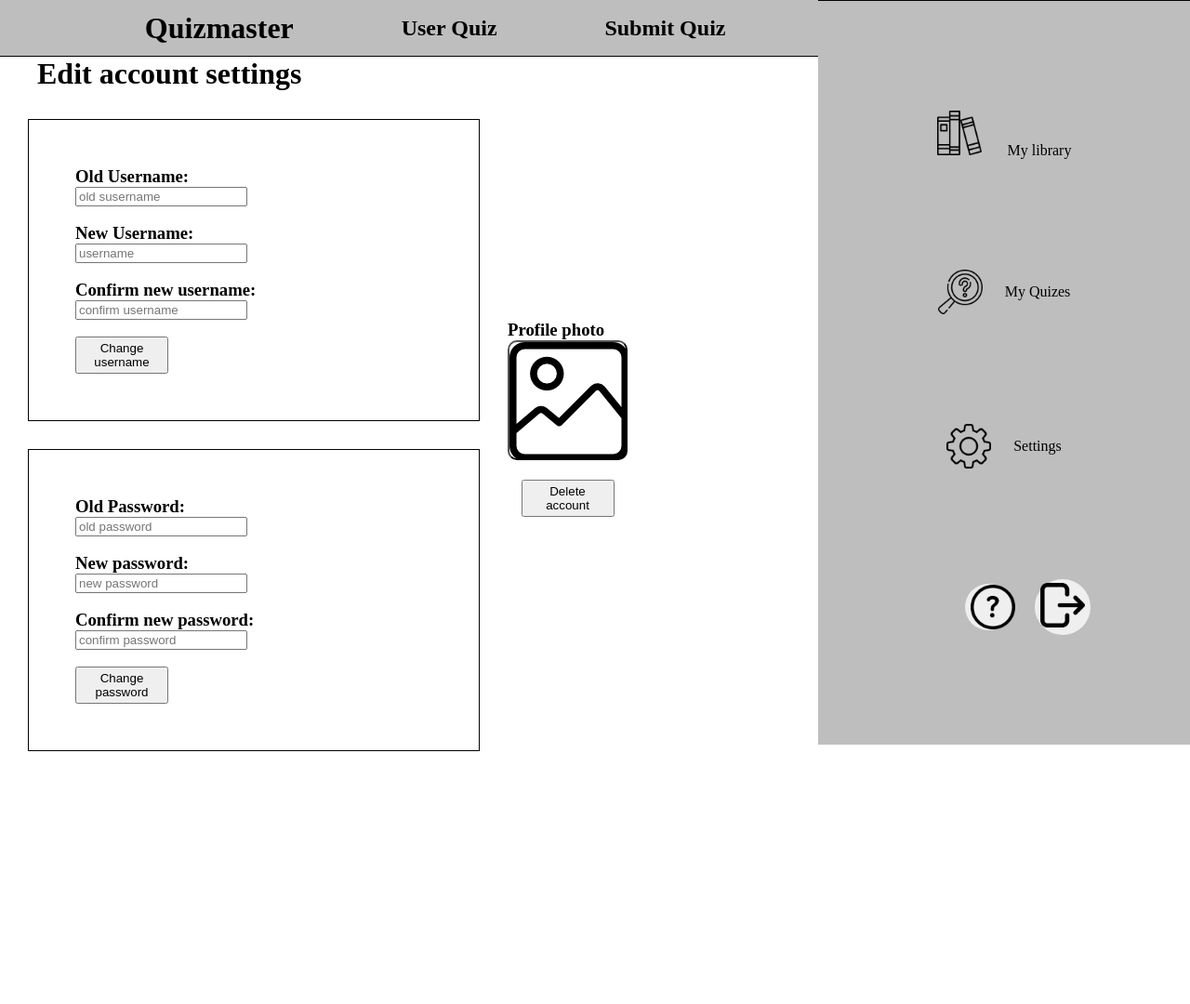
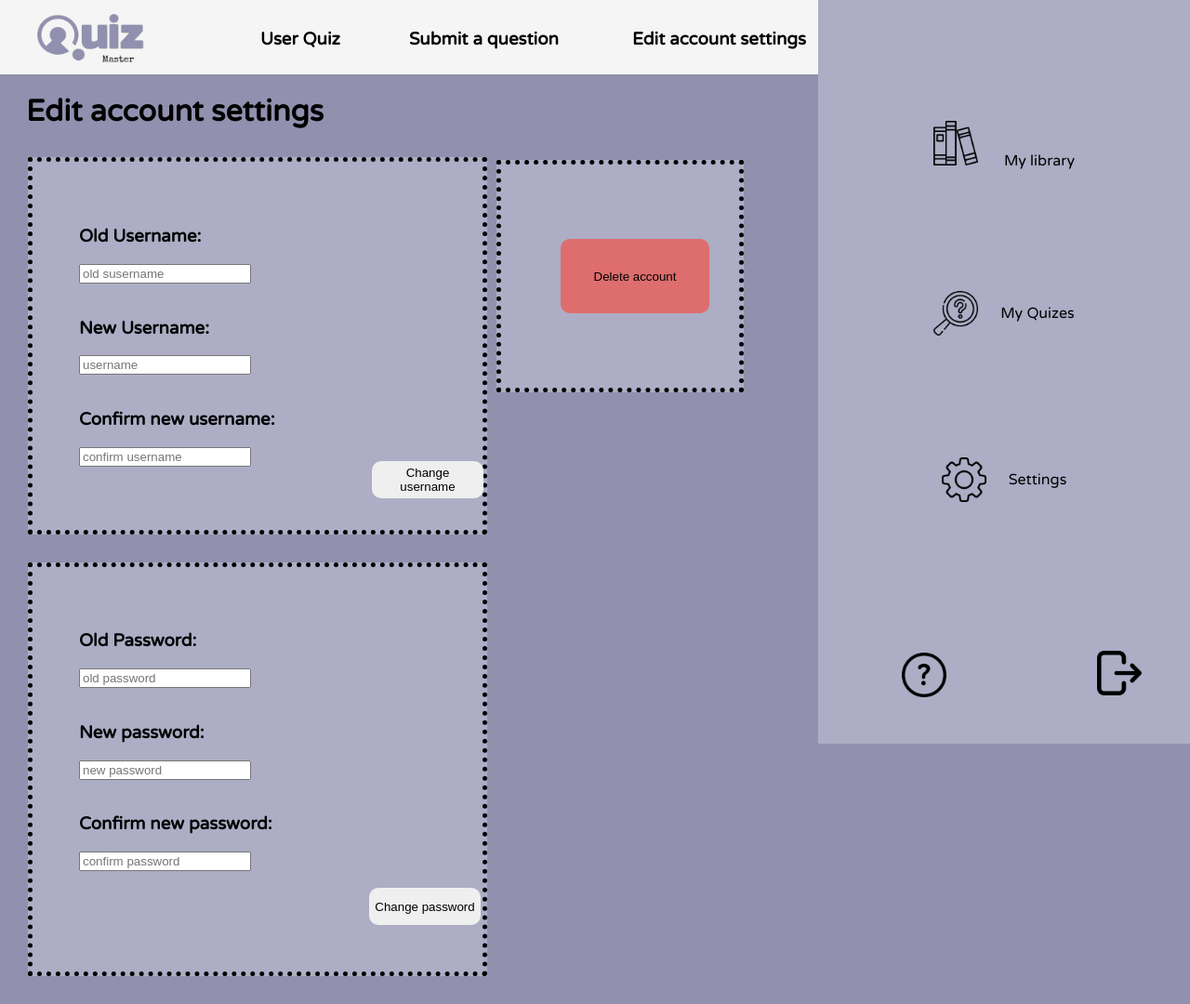
Before and after one commit to MaxErixon/FLORA, a PHP site: page /HTML/userSettings.html in a window 1280 px wide. Shown: the whole page at 93% size. Before the commit the page ends 808 px from the top, so only its background shows below. Run offline with PHP 8.4, Linux system fonts and the light colour scheme.

Commit message:
Designed user-settings

```diff
--- a/CSS/free-quiz.css
+++ b/CSS/free-quiz.css
@@ -415,3 +415,9 @@ a:hover{
     left: 55vh;
     font-family: 'Varela Round', sans-serif;
  }
+ .edit{
+    position: absolute;
+    top: 1.5vh;
+    left: 85vh;
+    font-family: 'Varela Round', sans-serif;
+ }
--- a/CSS/userSettings.css
+++ b/CSS/userSettings.css
@@ -1,24 +1,41 @@
-* {
-    margin: 0px;
+body{
+    margin:0;
+    background-color: #9190ae;
+ }
+ header{
+     height: 10vh;
+     background-color: whitesmoke;
+ }
+
+ h1{
+    font-family: 'Varela Round', sans-serif;
+    margin-left: 3.5vh;
+ }
+
+ #icon-user{
+    border: none;
+    cursor: pointer;
+    appearance: none;
+    background-color: inherit;
+
+    position: absolute;
+    top: 2vh;
+    right: 50px;
+    width: 10vh;
 }
 
-header{
-    background-color: rgb(190, 190, 190);
-    display: flex;
-    align-items: center;
-    justify-content: space-evenly;
-    width: 100vw;
-    height: 60px;
-    border-bottom: 1px solid black;
+.logo{
+    position: absolute;
+    top: -5vh;
+    left: 5vh;
+    margin-top: 2vh;
+    width: 15vh;
+    height: 18vh;
 }
-
-h1{
-    margin-left: 5vh;
-}
-
 img{
     width: 6vh;
-}
+    height: 6vh;
+ }
 #container{
     display: flex;
     align-items: center;
@@ -26,7 +43,8 @@ img{
 }
 
 .userform {
-    border: 1px solid black;
+    border: 5px dotted black;
+    background-color: rgb(173, 173, 197);
     margin: 30px;
     padding: 50px;
     gap: 50px;
@@ -34,7 +52,8 @@ img{
 
 }
 .passWform {
-    border: 1px solid black;
+    border: 5px dotted black;
+    background-color: rgb(173, 173, 197);
     margin: 30px;
     padding: 50px;
     gap: 50px;
@@ -54,17 +73,20 @@ img{
 }
 
 button {
-    height: 40px;
-    width: 100px;
+    height: 10vh;
+    width: 20vh;
 }
 
 .btnWrapper {
-    display: flex;
-    align-items: center;
-    justify-content: center;
-    flex-direction: column;
-    gap: 20px;
-    margin-top: 20px;
+    position: absolute;
+    top: 21.5vh;
+    right: 60vh;
+    border: 5px dotted black;
+background-color: rgb(173, 173, 197);
+
+
+height: 30vh;
+width: 20vw;
 
 }
 #meny{
@@ -72,13 +94,13 @@ button {
     height: 100vh;
     right: 0;
     position: fixed;
-    background-color: rgb(190, 190, 190);
+    background-color:rgb(173, 173, 197);
     top: 0;
     display: flex;
     flex-direction: column;
     justify-content: space-evenly;
     align-items: center;
-   border-top: 1px solid black;
+
 }
 
 .nav-item{
@@ -126,12 +148,104 @@ button {
     height: 50px;
     width: 50px;
     border: none;
-    border-radius: 40px 40px 40px 40px;
+    cursor: pointer;
+    appearance: none;
+    position: absolute;
+    bottom: 6vh;
+    left: 5vh;
+}
+
+#help:hover{
+    scale: 1.2;
 }
 
 #logout {
     height: 60px;
     width: 60px;
     border: none;
+    cursor: pointer;
+    appearance: none;
+    position: absolute;
+    bottom: 5vh;
+    right: 5vh;
     border-radius: 40px 40px 40px 40px;
 }
+#logout:hover{
+    scale: 1.2;
+}
+
+.user-text{
+    position: absolute;
+    top: 1.5vh;
+    left: 35vh;
+    font-family: 'Varela Round', sans-serif;
+    border: none;
+    cursor: pointer;
+    appearance: none;
+ }
+
+ a{
+    text-decoration:none;
+    color: black;
+    box-shadow: inset 0 0 0 0 #9190ae;
+    transition: color .3s ease-in-out, box-shadow .3s ease-in-out;
+    font-family: 'Varela Round', sans-serif;
+ }
+a:hover{
+  box-shadow: inset 100px 100px 0 0  #9190ae;
+  color: white;
+
+}
+ .submit{
+    position: absolute;
+    top: 1.5vh;
+    left: 55vh;
+    font-family: 'Varela Round', sans-serif;
+ }
+
+ .edit{
+    position: absolute;
+    top: 1.5vh;
+    left: 85vh;
+    font-family: 'Varela Round', sans-serif;
+ }
+
+ h3{
+    font-family: 'Varela Round', sans-serif;
+ }
+
+ .change-username{
+    border-radius: 10px 10px 10px 10px;
+    position: absolute;
+    left: 50vh;
+    bottom: 33vh;
+    border: none;
+    cursor: pointer;
+    appearance: none;
+    width: 15vh;
+    height: 5vh;
+ }
+
+ .change-password{
+    border-radius: 10px 10px 10px 10px;
+    margin-left: 39vh;
+    border: none;
+    cursor: pointer;
+    appearance: none;
+    width: 15vh;
+    height: 5vh;
+ }
+
+.btn-default{
+    border-radius: 10px 10px 10px 10px;
+    position: absolute;
+    top: 10vh;
+    left: 8vh;
+    border: none;
+    cursor: pointer;
+    appearance: none;
+    background-color: rgb(222, 109, 109);
+}
+.btn-default:hover{
+    background-color: rgb(165, 107, 107);
+}
--- a/HTML/free-quiz.html
+++ b/HTML/free-quiz.html
@@ -18,6 +18,7 @@
     <img src="../Images/Quiz-logo.png" class = "logo">
     <h3 class="user-text"><a href="">User Quiz</a></h3>
     <h3 class="submit"><a href="">Submit a question</a></h3>
+    <h3 class="edit"><a href="">Edit account settings</a></h3>
     <button id = "icon-user">
         <img src="../Images/user.jpg" alt="buttonpng">
     </button>
--- a/HTML/home-account.html
+++ b/HTML/home-account.html
@@ -16,6 +16,7 @@
         <img src="../Images/Quiz-logo.png" class = "logo">
         <h3 class="user-text"><a href="">User Quiz</a></h3>
         <h3 class="submit"><a href="">Submit a question</a></h3>
+        <h3 class="edit"><a href="">Edit account settings</a></h3>
 
 
     <button id= "icon-user" onclick = "btnuserIcon()">
--- a/HTML/home-free.html
+++ b/HTML/home-free.html
@@ -21,7 +21,7 @@
         <img src="../Images/user.jpg" alt="buttonpng">
     </button>
 </div>
-<h3>Sign up here</h3>
+<h3>Login here</h3>
     <div class="title"><h1>Welcome to QuizMaster</h1></div>
     <div id="container">
         <div class="start-up">
--- a/HTML/userSettings.html
+++ b/HTML/userSettings.html
@@ -4,15 +4,20 @@
     <meta charset="UTF-8">
     <meta http-equiv="X-UA-Compatible" content="IE=edge">
     <meta name="viewport" content="width=device-width, initial-scale=1.0">
+    <link rel="preconnect" href="https://fonts.googleapis.com">
+    <link rel="preconnect" href="https://fonts.gstatic.com" crossorigin>
+    <link href="https://fonts.googleapis.com/css2?family=Indie+Flower&family=Varela+Round&display=swap" rel="stylesheet">
     <link rel="stylesheet" href ="../CSS/userSettings.css">
     <title>UserSettings</title>
 </head>
     <header>
-        <h1>Quizmaster</h1>
-        <h2>User Quiz</h2>
-        <h2>Submit Quiz</h2>
-        <h2>Username</h2>
-        <img src="../Images/user.jpg">
+        <img src="../Images/Quiz-logo.png" class = "logo">
+        <h3 class="user-text"><a href="">User Quiz</a></h3>
+        <h3 class="submit"><a href="">Submit a question</a></h3>
+        <h3 class="edit"><a href="">Edit account settings</a></h3>
+        <button id = "icon-user">
+            <img src="../Images/user.jpg" alt="buttonpng">
+        </button>
 </header>
 <body>
     <div id="container">
@@ -31,7 +36,7 @@
                                             <h3>Confirm new username:</h3>
                                             <input type="text" id="confirmUsername" placeholder="confirm username">
                                             <br><br>
-                                            <button onclick="ChangePassword()">Change username</button>
+                                            <button class="change-username" onclick="ChangePassword()">Change username</button>
                                         </form>
                                         </div>
 
@@ -45,19 +50,16 @@
                                                 <h3>Confirm new password:</h3>
                                                 <input type="password" id="confirmPassword" placeholder="confirm password">
                                                 <br><br>
-                                                <button onclick="ChangePassword()">Change password</button>
+                                                <button class ="change-password" onclick="ChangePassword()">Change password</div>
                                             </form>
                                        </div>
              </div>
 
-                <div class="profilePhoto">
-                    <h3>Profile photo</h3>
-                    <button class="profilePic"></button>
 
 
             <div class="btnWrapper">
 
-                 <button onclick="DeleteAccount()" class=" btn btn-default">Delete account</button>
+                 <button onclick="DeleteAccount()" class="btn-default">Delete account</button>
             </div>
                 </div>
 
@@ -69,8 +71,8 @@
     <div class="Quiz-container"> <img class="menu-symbol" src="../Images/question.jpg" alt=""> <a href="mode.html" class="nav-link">My Quizes</a> </div>
     <div class="Settings-container"> <img class="menu-symbol" src="../Images/settings.jpg" alt=""> <a href="mode.html" class="nav-link">Settings</a> </div>
     <div class="helpAndlogout">
-          <button id ="help" class=" btn btn-default" onclick="contactUs()"><img src="../Images/help.jpg"></button>
-          <button id ="logout" class=" btn btn-default" onclick="logout()"><img src="../Images/logout.jpg"></button>
+          <div id ="help" onclick="contactUs()"><img src="../Images/help.jpg"></div>
+          <div id ="logout" onclick="logout()"><img src="../Images/logout.jpg"></div>
 
 
     </div>
```
Also changed, not shown: CSS/home-account.css (+7 -0 lines).
